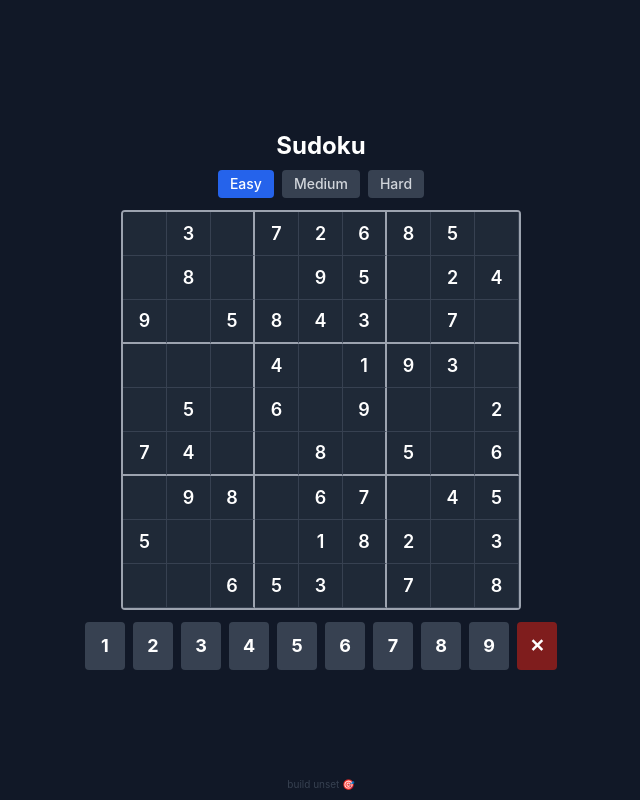
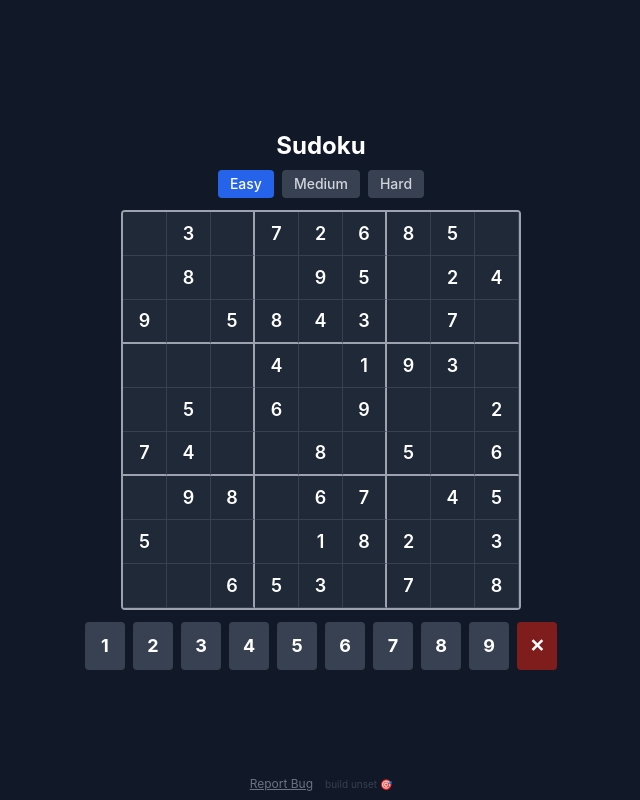
Before and after one commit to geea-develop/sudoku, a Next.js app: page / in a window 1280 px wide. Shown: the whole page, without its empty margins (319-959 px from the left). Built offline with nearby package versions, Linux system fonts and the light colour scheme; no server answers.

Commit message:
feat: add Report Bug link + issue template

```diff
--- a/app/page.tsx
+++ b/app/page.tsx
@@ -232,10 +232,20 @@ export default function Sudoku() {
         </div>
       )}
 
-      {/* Build tag */}
-      <span className="absolute bottom-2 text-gray-700 text-[10px]">
-        build {process.env.NEXT_PUBLIC_BUILD_ID?.slice(0, 7) || "local"} 🎯
-      </span>
+      {/* Build tag + Report Bug */}
+      <div className="absolute bottom-2 flex items-center gap-3">
+        <a
+          href="https://github.com/geea-develop/sudoku/issues/new?template=bug_report.yml"
+          target="_blank"
+          rel="noopener noreferrer"
+          className="text-gray-500 hover:text-gray-300 text-xs underline"
+        >
+          Report Bug
+        </a>
+        <span className="text-gray-700 text-[10px]">
+          build {process.env.NEXT_PUBLIC_BUILD_ID?.slice(0, 7) || "local"} 🎯
+        </span>
+      </div>
     </div>
   );
 }
```
